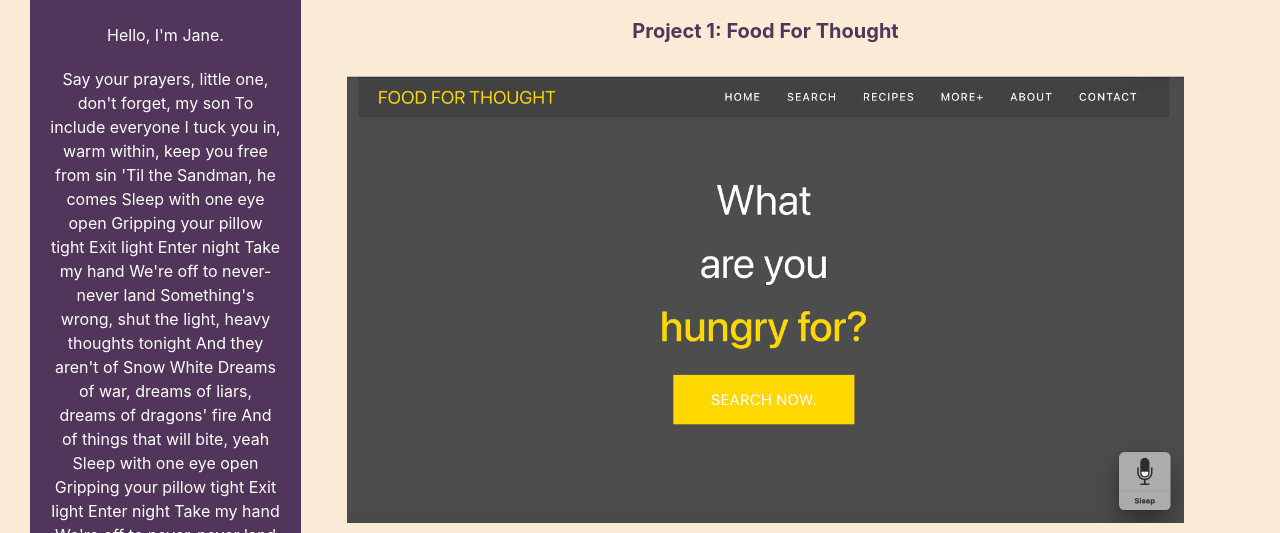
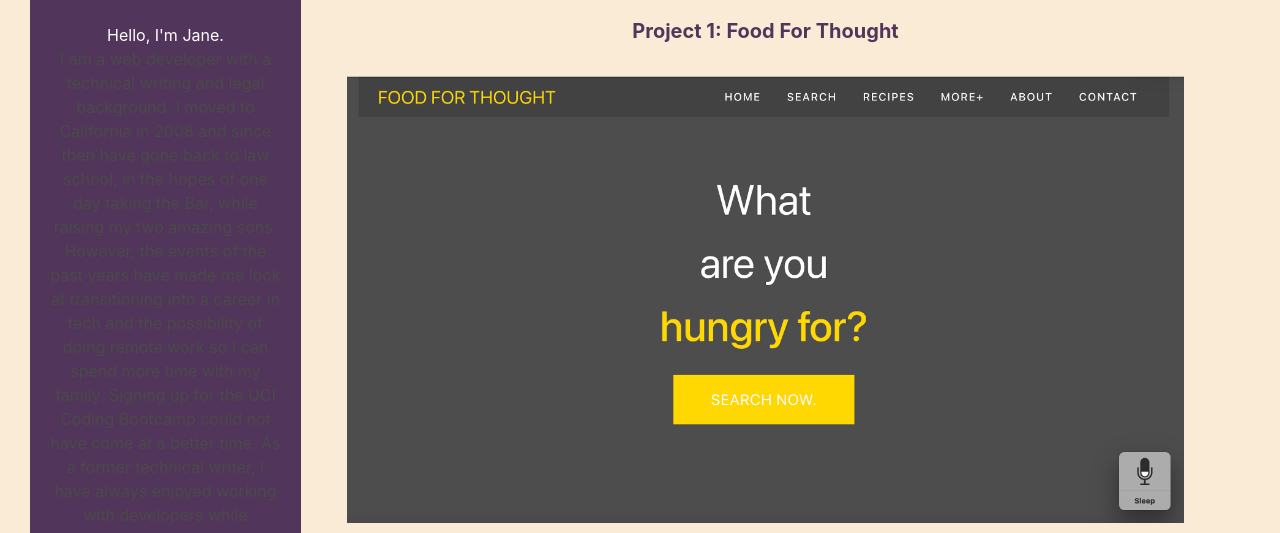
Before and after one commit to jbtiglao/new-portfolio, a plain HTML site: page index.html in a window 1280 px wide. Shown: the part 197-730 px from the top of the page. Drawn offline with nearby package versions, Linux system fonts and the light colour scheme.

Commit message:
resume download link and about me paragraphs added

```diff
--- a/index.html
+++ b/index.html
@@ -26,30 +26,25 @@
                             <img src="./assets/images/avatar_jtiglao.JPG" alt="recent photo">
                         </div>
                         <p class="intro">Hello, I'm Jane.</p>
-                        <p class="intro">Say your prayers, little one, don't forget, my son
-                            To include everyone
-                            I tuck you in, warm within, keep you free from sin
-                            'Til the Sandman, he comes
-                            Sleep with one eye open
-                            Gripping your pillow tight
-                            Exit light
-                            Enter night
-                            Take my hand
-                            We're off to never-never land
-                            Something's wrong, shut the light, heavy thoughts tonight
-                            And they aren't of Snow White
-                            Dreams of war, dreams of liars, dreams of dragons' fire
-                            And of things that will bite, yeah
-                            Sleep with one eye open
-                            Gripping your pillow tight
-                            Exit light
-                            Enter night
-                            Take my hand
-                            We're off to never-never land</p>
+                        <p class="intro2">I am a web developer with a technical writing and legal background. I moved to
+                            California in 2008 and since then have gone back to law school, in the hopes of one day taking the Bar, while
+                            raising my two amazing sons. However, the events of the past years have made me look at
+                            transitioning into a career in tech and the possibility of doing remote work so I can spend more time with my family. Signing up for the UCI Coding Bootcamp could not
+                            have come at a better time. As a former technical writer, I have always enjoyed working with developers
+                            while documenting the software building process. This time, it is an unexpected but exciting change to be working on
+                            the development side.
+                        <p class="intro2">As a web developer and an Autism mom, I am particularly interested in
+                            accessibility. With my legal and special education background, one of my goals is to build accessible legal and
+                            special education/needs applications.</p>
+
+                        <p class="intro2">When I'm not coding, you can find me tinkering in my garden, mixing paints and doing art with my sons, playing with makeup, or curled up in a corner with a cup of coffee and a good book.</p>
+
 
                             <!-- Professional links -->
                             <div class="download-link">
-                            <a href="" target="_blank">Download Resume</a></div>
+                                <a href="https://drive.google.com/file/d/1lisHqIZ4B5CV4L-AR7-Ih7Kpur93U9F7/view?usp=sharing"
+                                    target="_blank">Download My Resume</a>
+                            </div>
 
                             <div class="icon-bar">
                                 <a href="https://www.linkedin.com/in/jane-tiglao-257928168/" target="_blank">
@@ -66,11 +61,13 @@
                             <div class="phone" id="phone">
                                 <a href="tel.18056243015" target="_blank">
                                     <img src="https://img.icons8.com/external-justicon-flat-justicon/50/000000/external-phone-notifications-justicon-flat-justicon.png"
-                                    alt="phone-icon">805.624.3015</a></div>
+                                        alt="phone-icon">805.624.3015</a>
+                            </div>
                             <div class="email" id="email">
                                 <a href="http://www.gmail.com" target="_blank">
                                     <img src="https://img.icons8.com/external-justicon-flat-justicon/50/000000/external-email-notifications-justicon-flat-justicon.png"
-                                    alt="email-icon"> janeytiglao@gmail.com</img></a></div>
+                                        alt="email-icon"> janeytiglao@gmail.com</img></a>
+                            </div>
 
                             <!-- Social Media-->
                             <h2 class="follow-me" id="follow-me">Follow Me</h2>
@@ -110,7 +107,8 @@
                             <h2 class="subtitle" id="project">Projects</h2>
                             <h3 class="project-name" id="project-name">Project 1: Food For Thought</h3>
                             <div class="project-img">
-                                <img src="./assets/images/image1_project1.png"></img></div>
+                                <img src="./assets/images/image1_project1.png"></img>
+                            </div>
 
                             <div class="badges" id="badges">
                                 <a href="https://jasonjayoo.github.io/Our-Project-1/" target="_blank"><img
```
Lines whose indentation alone changed are shown as unchanged.
